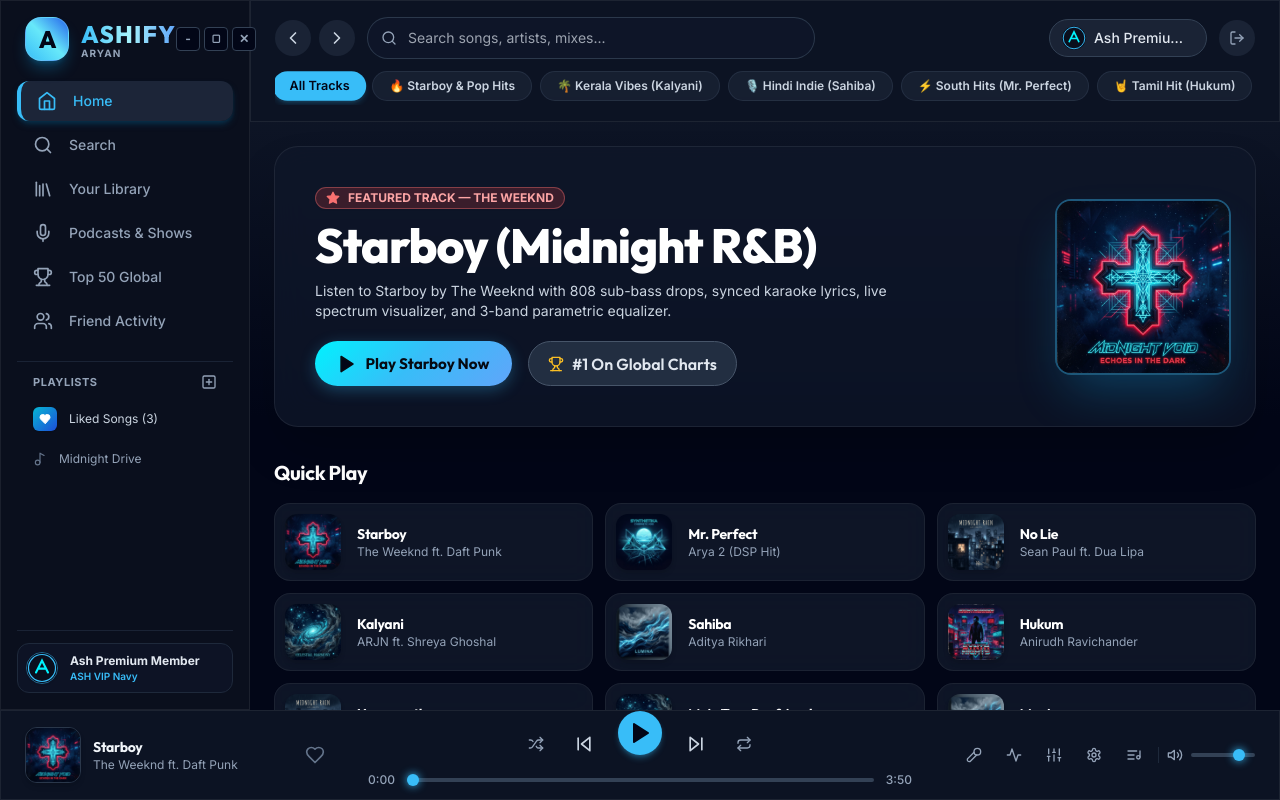
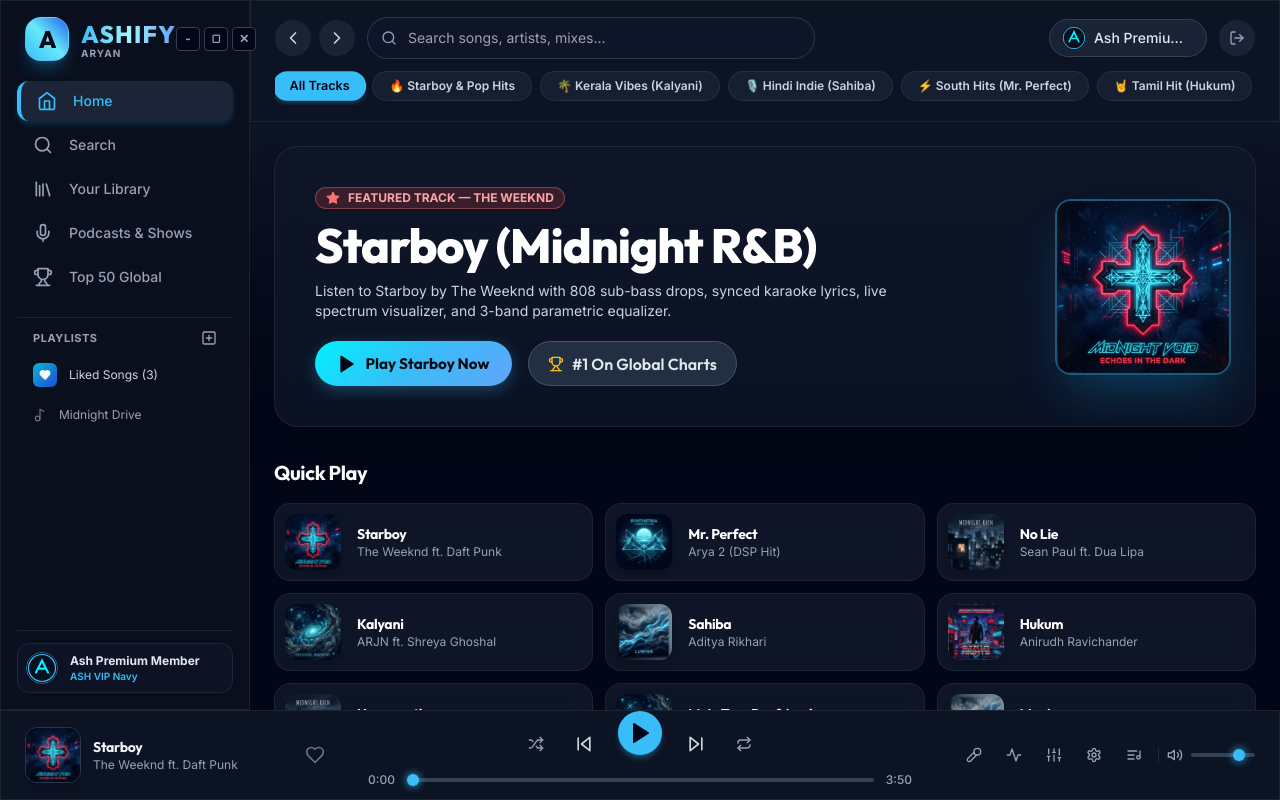
Before and after one commit to aryanpalla198/ASHIFY-MUSIC-PLAYER, a React (Vite) app: page / in a window 1280 px wide. Built offline with nearby package versions, Linux system fonts and the light colour scheme; the HTML template or start-up script is replaced by a standard one.

Commit message:
Remove Friends (Friend Activity) feature from project

```diff
--- a/src/App.jsx
+++ b/src/App.jsx
@@ -12,8 +12,7 @@
 import { EqualizerModal } from './components/EqualizerModal';
 import { FullScreenPlayer } from './components/FullScreenPlayer';
 import { SettingsModal } from './components/SettingsModal';
-import { FriendActivityDrawer } from './components/FriendActivityDrawer';
-import { Home, Search, Library, Mic, Trophy, Users } from 'lucide-react';
+import { Home, Search, Library, Mic, Trophy } from 'lucide-react';
 
 export function AppContent() {
   const [activeTab, setActiveTab] = useState('home');
@@ -103,16 +102,6 @@
           <Trophy className="w-4.5 h-4.5" />
           <span className="text-[9px] font-semibold">Charts</span>
         </button>
-
-        <button
-          onClick={() => setShowFriends(!showFriends)}
-          className={`flex flex-col items-center justify-center gap-1 transition-all ${
-            showFriends ? 'text-sky-400 font-bold scale-105' : 'text-slate-400 hover:text-slate-200'
-          }`}
-        >
-          <Users className="w-4.5 h-4.5" />
-          <span className="text-[9px] font-semibold">Friends</span>
-        </button>
       </div>
 
       {/* Overlays and Modals */}
@@ -123,7 +112,6 @@
       <EqualizerModal />
       <FullScreenPlayer />
       <SettingsModal />
-      <FriendActivityDrawer isOpen={showFriends} setIsOpen={setShowFriends} />
     </div>
   );
 }
--- a/src/components/Sidebar.jsx
+++ b/src/components/Sidebar.jsx
@@ -110,13 +110,6 @@
             <span>Top 50 Global</span>
           </button>
 
-          <button
-            onClick={toggleFriends}
-            className="flex items-center gap-4 px-4 py-2.5 rounded-xl font-medium text-sm transition-all text-slate-400 hover:text-sky-300 hover:bg-slate-800/40"
-          >
-            <Users className="w-5 h-5" />
-            <span>Friend Activity</span>
-          </button>
         </nav>
 
         {/* Library Shortcuts */}
```
